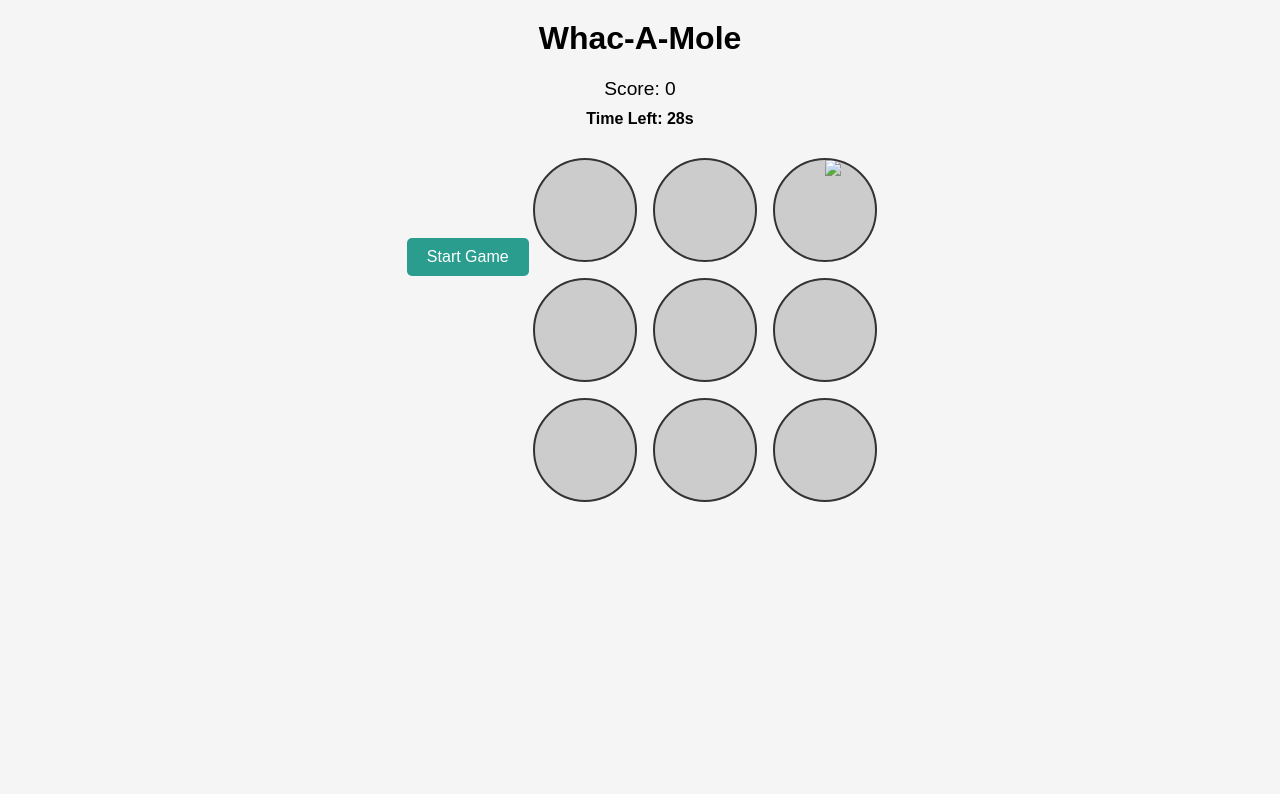
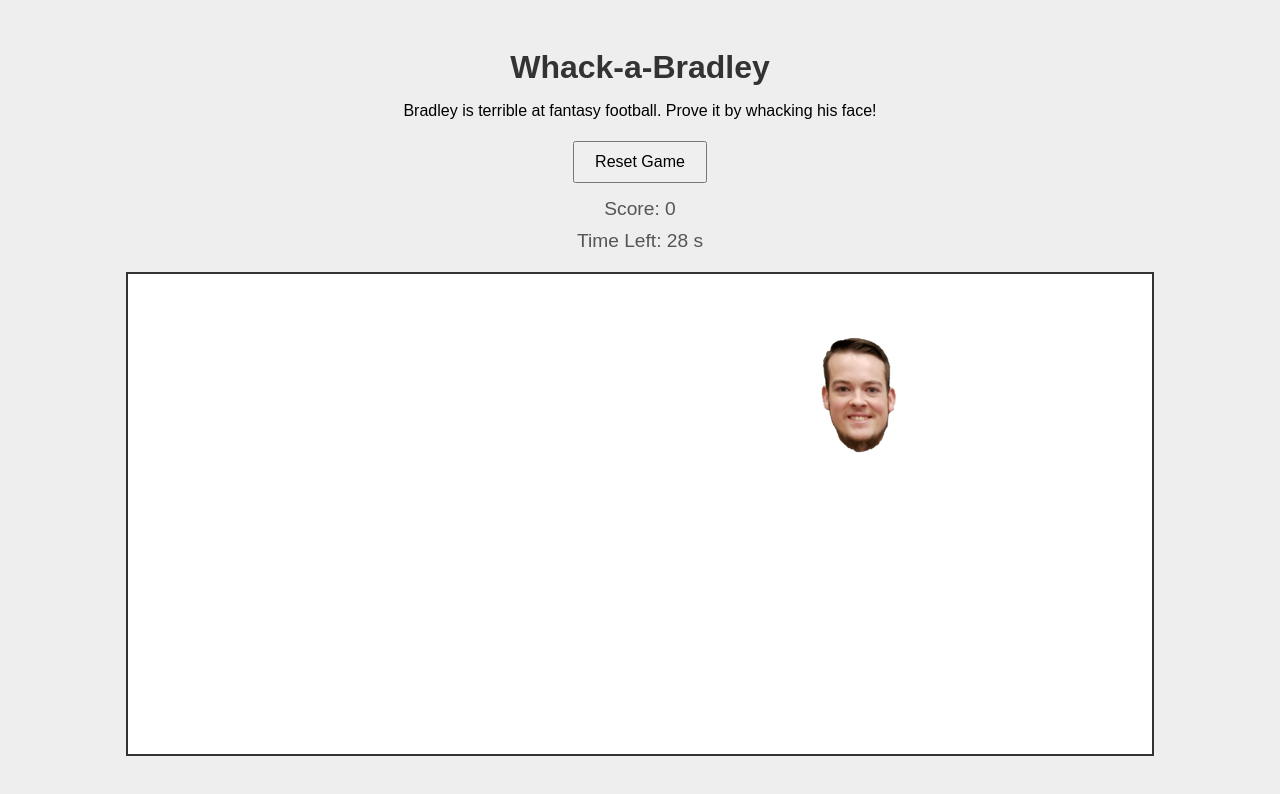
Before and after one commit to jonathanhorrocks/badleynowins, a plain HTML site: page index.html in a window 1280 px wide. Both pictures are taken after a click on the button "Start Game". Drawn offline with Linux system fonts and the light colour scheme.

Commit message:
Update index.html

```diff
--- a/index.html
+++ b/index.html
@@ -3,180 +3,185 @@
 <head>
 <meta charset="UTF-8" />
 <meta name="viewport" content="width=device-width, initial-scale=1.0"/>
-
-<title>BADley NoWins</title>
+<title>Whack-a-Bradley</title>
 <style>
   body {
+    background: #eee;
     font-family: Arial, sans-serif;
-    background: #f5f5f5;
     text-align: center;
-    margin: 0;
     padding: 20px;
+    position: relative;
+    overflow: hidden; /* For ensuring face won't appear outside visible area */
   }
 
   h1 {
-    margin-top: 0;
+    margin-bottom: 10px;
+    color: #333;
   }
 
-  .game-container {
-    display: inline-block;
-    margin-top: 20px;
+  #game-container {
     position: relative;
-  }
-
-  /* Create a grid of holes */
-  .hole-container {
-    display: grid;
-    grid-template-columns: repeat(3, 100px);
-    grid-template-rows: repeat(3, 100px);
-    gap: 20px;
-  }
-
-  .hole {
-    width: 100px;
-    height: 100px;
+    width: 80vw;
+    height: 60vh;
+    margin: 20px auto;
     border: 2px solid #333;
-    border-radius: 50%;
-    background: #ccc;
-    position: relative;
-    cursor: pointer;
+    background: #fff;
     overflow: hidden;
   }
 
-  /* The mole image that will appear */
-  .mole {
-    width: 100%;
-    height: 100%;
+  #bradley-face {
     position: absolute;
-    top: 100%;
-    transition: top 0.2s ease;
+    cursor: pointer;
+    width: 100px;
+    height: auto;
+    display: none; /* will show after game starts */
   }
 
-  .mole.show {
-    top: 0%;
+  #scoreboard, #info-board {
+    margin-top: 10px;
+    font-size: 1.2em;
+    color: #555;
   }
 
-  .scoreboard {
-    margin: 10px 0;
-    font-size: 1.2em;
+  #start-btn, #reset-btn {
+    padding: 10px 20px;
+    font-size: 1em;
+    cursor: pointer;
+    margin: 5px;
   }
 
-  .timer {
-    font-weight: bold;
-    margin: 10px 0;
-  }
-
-  .start-button, .restart-button {
-    padding: 10px 20px;
-    font-size: 1em;
-    margin-top: 15px;
-    cursor: pointer;
-    background: #2a9d8f;
-    border: none;
-    color: #fff;
-    border-radius: 5px;
-  }
-
-  .start-button:hover, .restart-button:hover {
-    background: #1f7e71;
+  #humiliation {
+    margin-top: 20px;
+    font-size: 1.1em;
+    color: #aa0000;
+    min-height: 50px;
   }
 </style>
 </head>
 <body>
-  <h1>Whac-A-Mole</h1>
-  <div class="scoreboard">Score: <span id="score">0</span></div>
-  <div class="timer">Time Left: <span id="time-left">30</span>s</div>
-  <button class="start-button" id="start-button">Start Game</button>
-
-  <div class="game-container">
-    <div class="hole-container">
-      <div class="hole"><img src="mole.png" alt="mole" class="mole"></div>
-      <div class="hole"><img src="mole.png" alt="mole" class="mole"></div>
-      <div class="hole"><img src="mole.png" alt="mole" class="mole"></div>
-      <div class="hole"><img src="mole.png" alt="mole" class="mole"></div>
-      <div class="hole"><img src="mole.png" alt="mole" class="mole"></div>
-      <div class="hole"><img src="mole.png" alt="mole" class="mole"></div>
-      <div class="hole"><img src="mole.png" alt="mole" class="mole"></div>
-      <div class="hole"><img src="mole.png" alt="mole" class="mole"></div>
-      <div class="hole"><img src="mole.png" alt="mole" class="mole"></div>
+<h1>Whack-a-Bradley</h1>
+<p>Bradley is terrible at fantasy football. Prove it by whacking his face!</p>
+<button id="start-btn">Start Game</button>
+<button id="reset-btn" style="display:none;">Reset Game</button>
+<div id="scoreboard">Score: <span id="score">0</span></div>
+<div id="info-board">Time Left: <span id="time-left">30</span> s</div>
+<div id="game-container">
+  <img id="bradley-face" src="bradley_face.png" alt="Bradley's Face">
 </div>
-  </div>
+<div id="humiliation"></div>
 
 <script>
-    const holes = document.querySelectorAll('.hole');
+// Configuration
+const gameDuration = 30; // seconds
+const faceAppearanceInterval = 1000; // every 1 second move face
+const humiliationList = [
+  "Week 2, 2023: Bradley lost by 45 points to Jenna's 'Touchdown Terrors'.",
+  "Week 5, 2023: Bradley failed to start his RB1 and lost by 30 points to Mark's 'Hail Marys'.",
+  "Playoffs 2022: Bradley benched his highest scorer and got crushed by Sarah's 'End Zone Enforcers'.",
+  "Week 10, 2023: Bradley's QB got 0 points! He lost by 25 to Amanda's 'Goal Line Goliaths'.",
+  "Championship 2021: Let's not forget Bradley lost the big game by 50 points!"
+];
+
+let score = 0;
+let timeLeft = gameDuration;
+let gameInterval;
+let timerInterval;
+let currentHumiliationIndex = 0;
+
+// DOM elements
+const startBtn = document.getElementById('start-btn');
+const resetBtn = document.getElementById('reset-btn');
 const scoreDisplay = document.getElementById('score');
-    const timeLeftDisplay = document.getElementById('time-left');
-    const startButton = document.getElementById('start-button');
+const timeDisplay = document.getElementById('time-left');
+const humiliationDisplay = document.getElementById('humiliation');
+const bradleyFace = document.getElementById('bradley-face');
+const gameContainer = document.getElementById('game-container');
 
-    let lastHole;
-    let timeUp = false;
-    let score = 0;
-    let timeLeft = 30; // In seconds
-    let moleTimer;
-    let countdownTimer;
+// Start the game
+startBtn.addEventListener('click', startGame);
+resetBtn.addEventListener('click', resetGame);
 
-    function randomHole(holes) {
-      const idx = Math.floor(Math.random() * holes.length);
-      const hole = holes[idx];
-      if (hole === lastHole) {
-        return randomHole(holes);
-      }
-      lastHole = hole;
-      return hole;
-    }
+// On click face handler
+bradleyFace.addEventListener('click', () => {
+  score++;
+  scoreDisplay.textContent = score;
+  showNextHumiliation();
+});
 
-    function showMole() {
-      const hole = randomHole(holes);
-      const mole = hole.querySelector('.mole');
-      mole.classList.add('show');
+// Start game function
+function startGame() {
+  startBtn.style.display = 'none';
+  resetBtn.style.display = 'inline-block';
 
-      // Mole stays up for a random time between 600ms and 1000ms
-      const time = Math.round(Math.random() * 400) + 600;
-
-      setTimeout(() => {
-        mole.classList.remove('show');
-        if (!timeUp) showMole();
-      }, time);
-    }
-
-    function startGame() {
+  // Reset game variables
   score = 0;
   scoreDisplay.textContent = score;
-      timeLeft = 30;
-      timeLeftDisplay.textContent = timeLeft;
-      timeUp = false;
-      startButton.disabled = true;
+  timeLeft = gameDuration;
+  timeDisplay.textContent = timeLeft;
+  currentHumiliationIndex = 0;
+  humiliationDisplay.textContent = "";
 
-      showMole();
+  // Show face and move it at intervals
+  bradleyFace.style.display = 'block';
+  gameInterval = setInterval(moveBradleyFace, faceAppearanceInterval);
 
-      countdownTimer = setInterval(() => {
+  // Start timer countdown
+  timerInterval = setInterval(() => {
     timeLeft--;
-        timeLeftDisplay.textContent = timeLeft;
+    timeDisplay.textContent = timeLeft;
     if (timeLeft <= 0) {
-          clearInterval(countdownTimer);
       endGame();
     }
   }, 1000);
 }
 
-    function endGame() {
-      timeUp = true;
-      startButton.disabled = false;
-      alert('Time is up! Your final score is ' + score);
+// Move Bradley's face to a random position inside the game container
+function moveBradleyFace() {
+  const containerWidth = gameContainer.clientWidth;
+  const containerHeight = gameContainer.clientHeight;
+
+  const faceWidth = bradleyFace.clientWidth;
+  const faceHeight = bradleyFace.clientHeight;
+
+  const maxX = containerWidth - faceWidth;
+  const maxY = containerHeight - faceHeight;
+
+  const randomX = Math.floor(Math.random() * maxX);
+  const randomY = Math.floor(Math.random() * maxY);
+
+  bradleyFace.style.left = randomX + 'px';
+  bradleyFace.style.top = randomY + 'px';
 }
 
-    holes.forEach(hole => {
-      hole.addEventListener('click', () => {
-        const mole = hole.querySelector('.mole');
-        if (mole.classList.contains('show')) {
-          score++;
-          scoreDisplay.textContent = score;
-          mole.classList.remove('show');
+// Show next humiliation
+function showNextHumiliation() {
+  if (currentHumiliationIndex < humiliationList.length) {
+    humiliationDisplay.textContent = humiliationList[currentHumiliationIndex];
+    currentHumiliationIndex++;
+  } else {
+    humiliationDisplay.textContent = "Bradley's history of losing is too long to list...";
   }
-      });
-    });
+}
 
-    startButton.addEventListener('click', startGame);
+// End the game
+function endGame() {
+  clearInterval(gameInterval);
+  clearInterval(timerInterval);
+  bradleyFace.style.display = 'none';
+  humiliationDisplay.textContent = "Game Over! You whacked Bradley " + score + " times.";
+}
+
+// Reset game
+function resetGame() {
+  endGame();
+  startBtn.style.display = 'inline-block';
+  resetBtn.style.display = 'none';
+  humiliationDisplay.textContent = "";
+  score = 0;
+  scoreDisplay.textContent = "0";
+  timeLeft = gameDuration;
+  timeDisplay.textContent = timeLeft;
+}
 </script>
 </body>
 </html>
```
Lines whose indentation alone changed are shown as unchanged.
